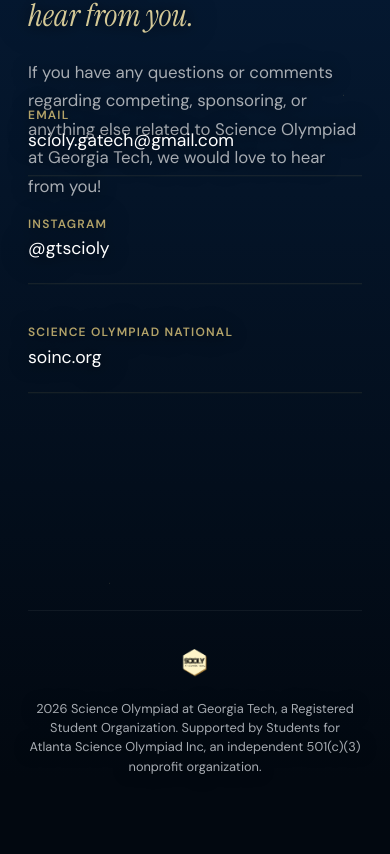
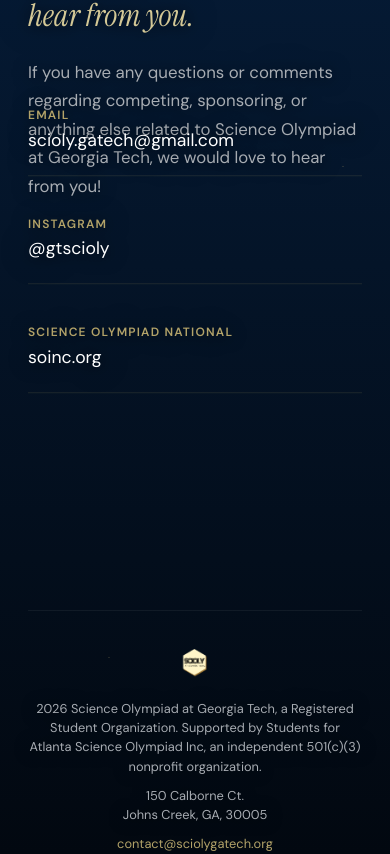
Before and after one commit to anvita-kallam/sciolygt, a React (Vite) app: page / in a window 390 px wide. Shown: the part 9790-10644 px from the top of the page. Before the commit the page ends 10568 px from the top, so only its background shows below. Built offline with nearby package versions, Linux system fonts and the light colour scheme.

Commit message:
Add footer address and contact email.

```diff
--- a/src/components/Contact/Contact.css
+++ b/src/components/Contact/Contact.css
@@ -96,12 +96,31 @@
   border-radius: 4px;
 }
 
-.footer-copy {
+.footer-meta {
+  display: flex;
+  flex-direction: column;
+  align-items: flex-end;
+  gap: 0.65rem;
   max-width: 36rem;
+}
+
+.footer-copy,
+.footer-address {
+  margin: 0;
   font-size: 0.8rem;
   line-height: 1.5;
   color: var(--gt-gray);
   text-align: right;
+}
+
+.footer-email {
+  font-size: 0.8rem;
+  color: var(--gt-gold);
+  text-align: right;
+}
+
+.footer-email:hover {
+  color: var(--gt-gold-light);
 }
 
 @media (max-width: 768px) {
@@ -120,8 +139,14 @@
     text-align: center;
   }
 
-  .footer-copy {
+  .footer-meta {
+    align-items: center;
     max-width: none;
+  }
+
+  .footer-copy,
+  .footer-address,
+  .footer-email {
     text-align: center;
   }
 }
--- a/src/components/Contact/Contact.tsx
+++ b/src/components/Contact/Contact.tsx
@@ -39,11 +39,21 @@
           <div className="footer-logo">
             <img src="/images/officialLogo.png" alt="Science Olympiad at Georgia Tech" className="footer-logo-img" />
           </div>
-          <p className="footer-copy">
-            2026 Science Olympiad at Georgia Tech, a Registered Student Organization.
-            Supported by Students for Atlanta Science Olympiad Inc, an independent
-            501(c)(3) nonprofit organization.
-          </p>
+          <div className="footer-meta">
+            <p className="footer-copy">
+              2026 Science Olympiad at Georgia Tech, a Registered Student Organization.
+              Supported by Students for Atlanta Science Olympiad Inc, an independent
+              501(c)(3) nonprofit organization.
+            </p>
+            <p className="footer-address">
+              150 Calborne Ct.
+              <br />
+              Johns Creek, GA, 30005
+            </p>
+            <a href="mailto:contact@sciolygatech.org" className="footer-email">
+              contact@sciolygatech.org
+            </a>
+          </div>
         </footer>
       </ContentParallax>
     </div>
```
